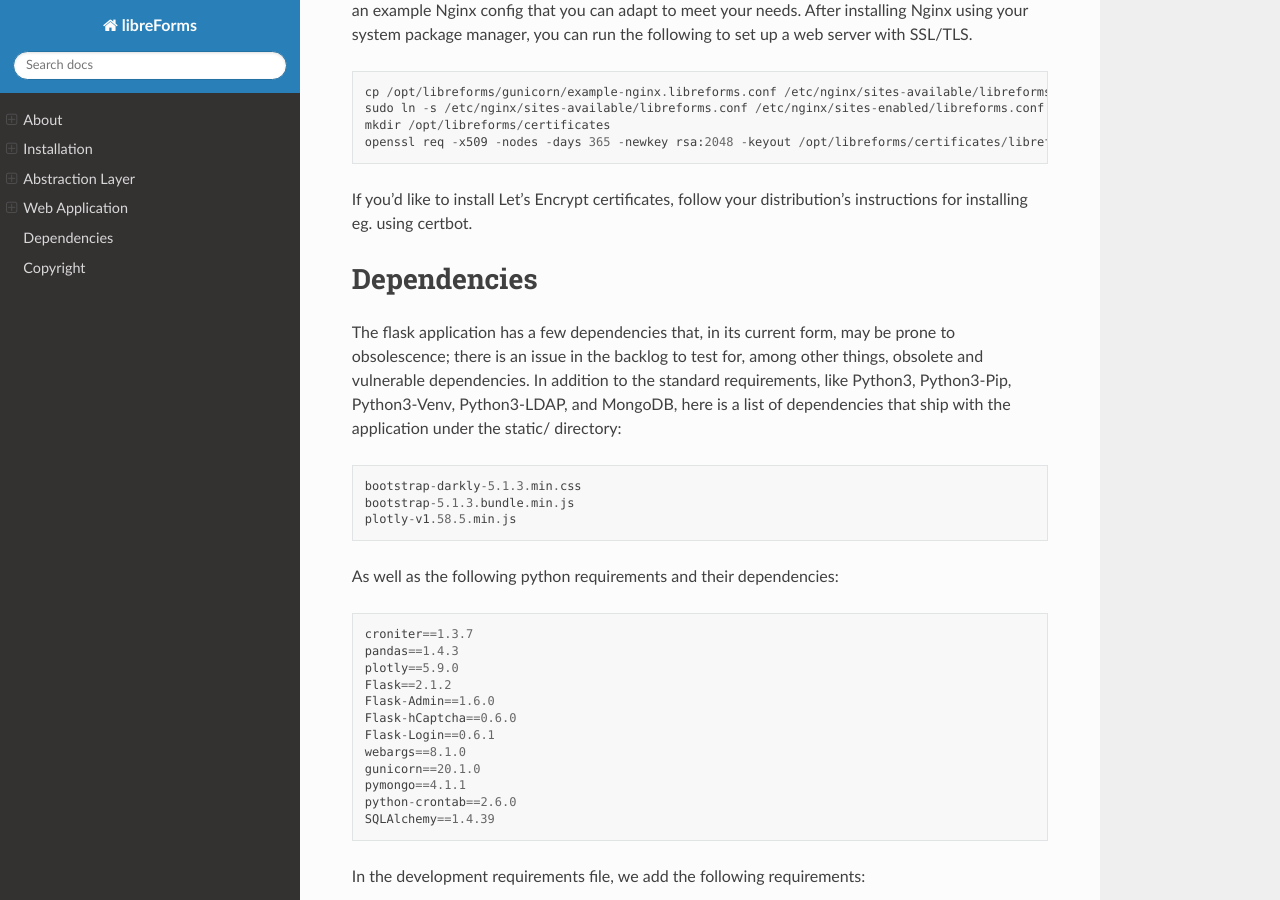
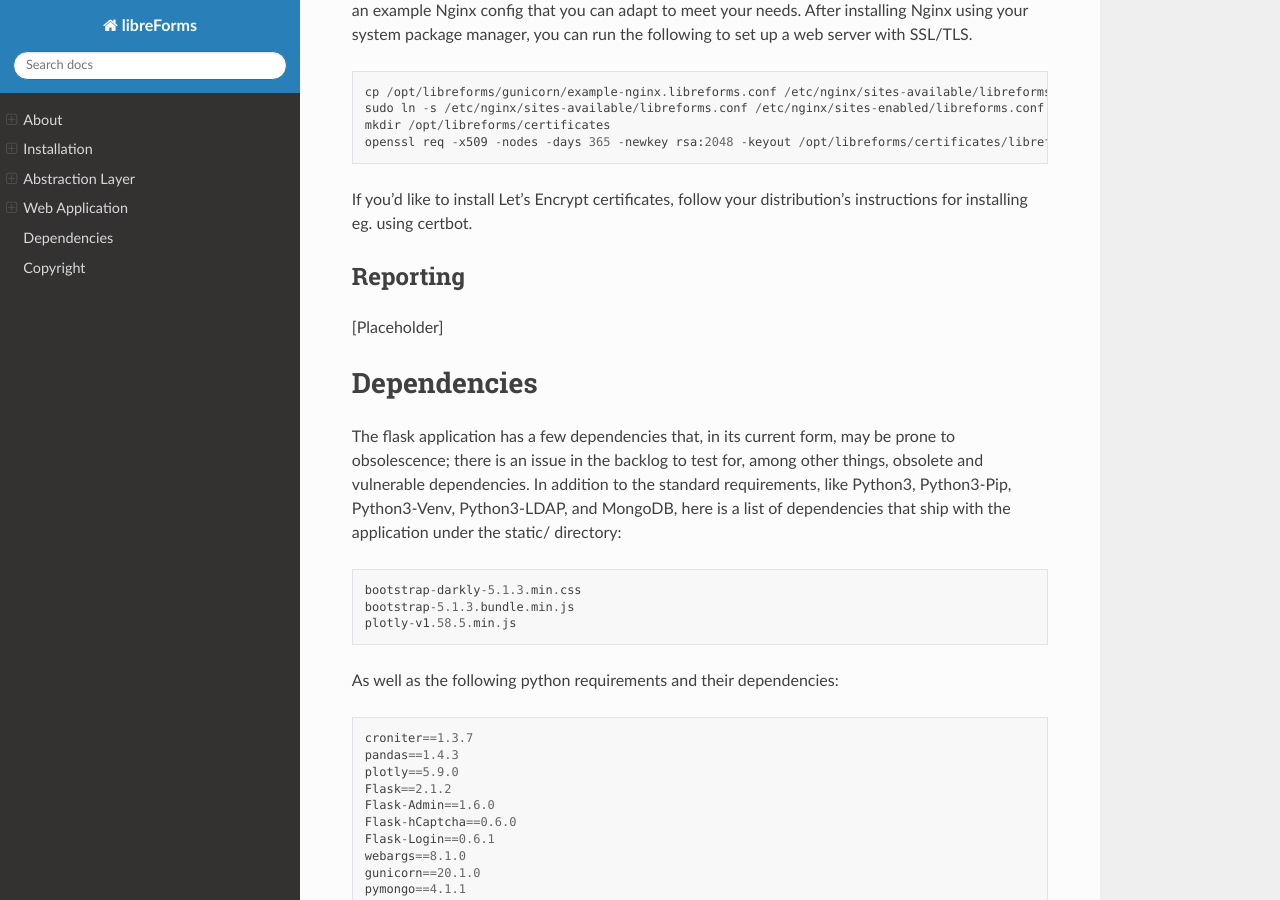
Before and after one commit to libreForms/libreForms-flask, a Sphinx documentation site: the page built from docs/source/index.md, in a window 1280 px wide and 900 px high, scrolled down 10494 px. Built offline with Sphinx 7.4.7 and the Read the Docs theme 2.0.0, drawn with Linux system fonts in a browser that asks for light colours.

Commit message:
Docs: added placeholders for reporting logic in readme

```diff
--- a/docs/source/index.md
+++ b/docs/source/index.md
@@ -406,6 +406,10 @@ openssl req -x509 -nodes -days 365 -newkey rsa:2048 -keyout /opt/libreforms/cert
 
 If you'd like to install Let's Encrypt certificates, follow your distribution's instructions for installing eg. using certbot.
 
+### Reporting
+
+\[Placeholder\]
+
 ## Dependencies
 
 The flask application has a few dependencies that, in its current form, may be prone to obsolescence; there is an issue in the backlog to test for, among other things, obsolete and vulnerable dependencies. In addition to the standard requirements, like Python3, Python3-Pip, Python3-Venv, Python3-LDAP, and MongoDB, here is a list of dependencies that ship with the application under the static/ directory:
```
Also changed, not shown: README.md (+7 -0 lines).
